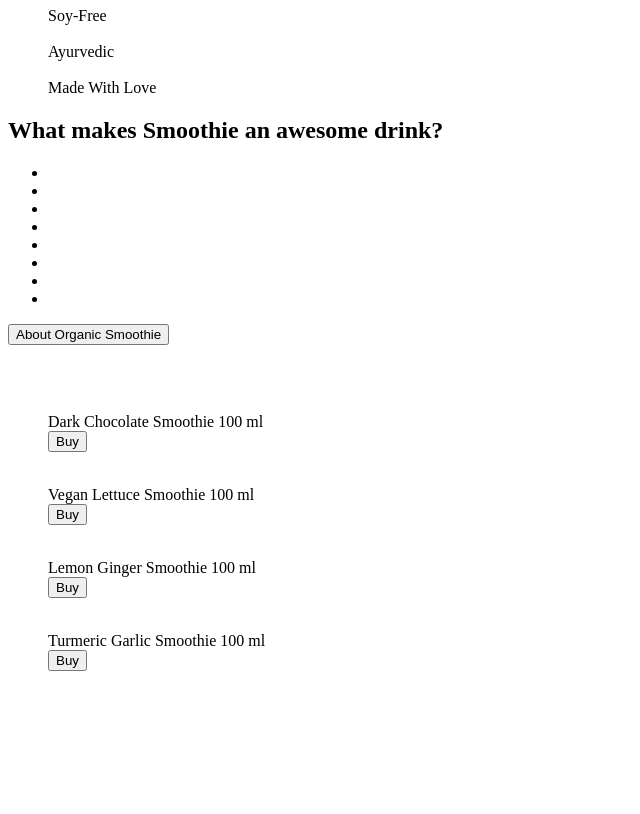
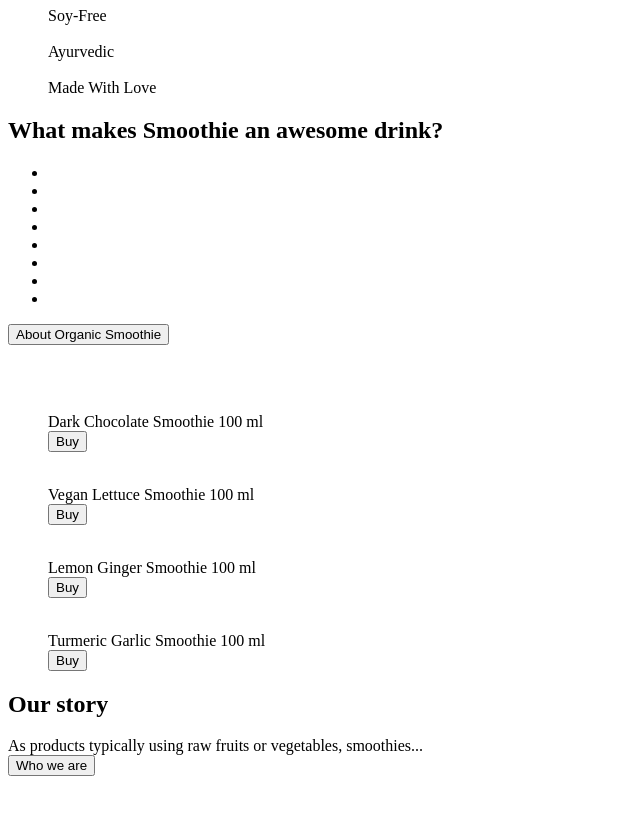
Before and after one commit to sergsirenko/Smoothie-project, a plain HTML site: page index.html in a window 1280 px wide. Shown: the part 627-1441 px from the top of the page, without its empty margins (0-640 px from the left). Before the commit the page ends 1314 px from the top, so only its background shows below. Drawn offline with Linux system fonts and the light colour scheme.

Commit message:
forth commit - story

```diff
--- a/index.html
+++ b/index.html
@@ -108,22 +108,31 @@
             </figure>
             <figure>
                 <img src="" alt="">
-                <figcaption>Vegan Lettuce Smoothie 100 ml </figcaption>
+                <figcaption>Vegan Lettuce Smoothie 100 ml</figcaption>
                 <div><button>Buy</button></div>
             </figure>
             <figure>
                 <img src="" alt="">
-                <figcaption>Lemon Ginger Smoothie 100 ml </figcaption>
+                <figcaption>Lemon Ginger Smoothie 100 ml</figcaption>
                 <div><button>Buy</button></div>
             </figure>
             <figure>
                 <img src="" alt="">
-                <figcaption>Turmeric Garlic Smoothie 100 ml </figcaption>
+                <figcaption>Turmeric Garlic Smoothie 100 ml</figcaption>
                 <div><button>Buy</button></div>
             </figure>
         </section>
+        <section class="story">
+            <h1>Our story</h1>
+                <span>As products typically using raw fruits or vegetables, smoothies...</span>
+                <div>
+                    <button>Who we are</button>
+                </div>
+                <figure>
+                    <img src="" alt="">
+                </figure>
+        </section>
 
-    <section class="story"></section>
     <section class="testimonials"></section>
     <section class="blog"></section>
     <section class="instagram"></section>
```
